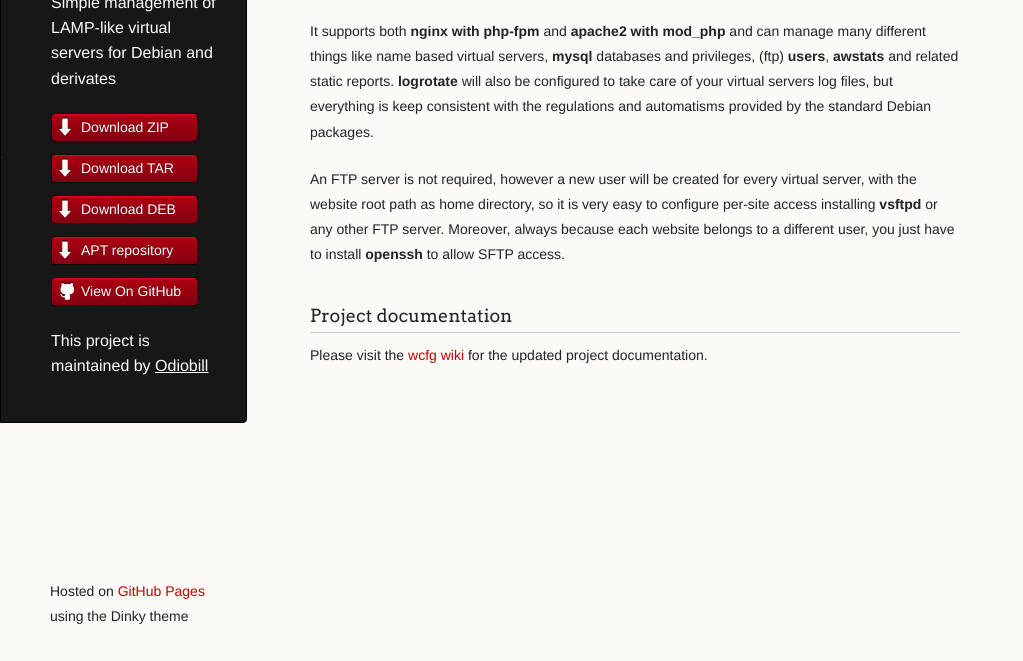
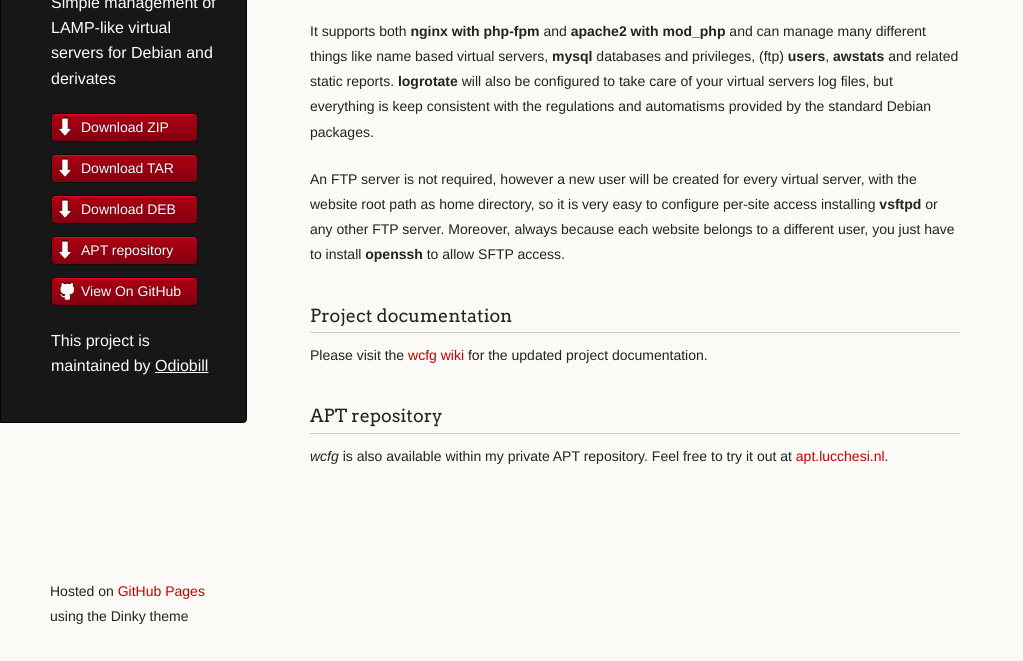
Before and after one commit to Odiobill/wcfg, a plain HTML site: page index.html in a window 1280 px wide. Shown: the part 139-800 px from the top of the page, without its empty margins (0-1023 px from the left). Drawn offline with Linux system fonts and the light colour scheme.

Commit message:
Add link to the APT repository

```diff
--- a/index.html
+++ b/index.html
@@ -39,6 +39,10 @@
 
 	<h3>Project documentation</h3>
 <p>Please visit the <a href="https://github.com/Odiobill/wcfg/wiki">wcfg wiki</a> for the updated project documentation.</p>
+
+	<h3>APT repository</h3>
+<p><em>wcfg</em> is also available within my private APT repository. Feel free
+to try it out at <a href="http://apt.lucchesi.nl/">apt.lucchesi.nl</a>.</p>
       </section>
       <footer>
         <p><small>Hosted on <a href="https://pages.github.com">GitHub Pages</a> using the Dinky theme</small></p>
```
